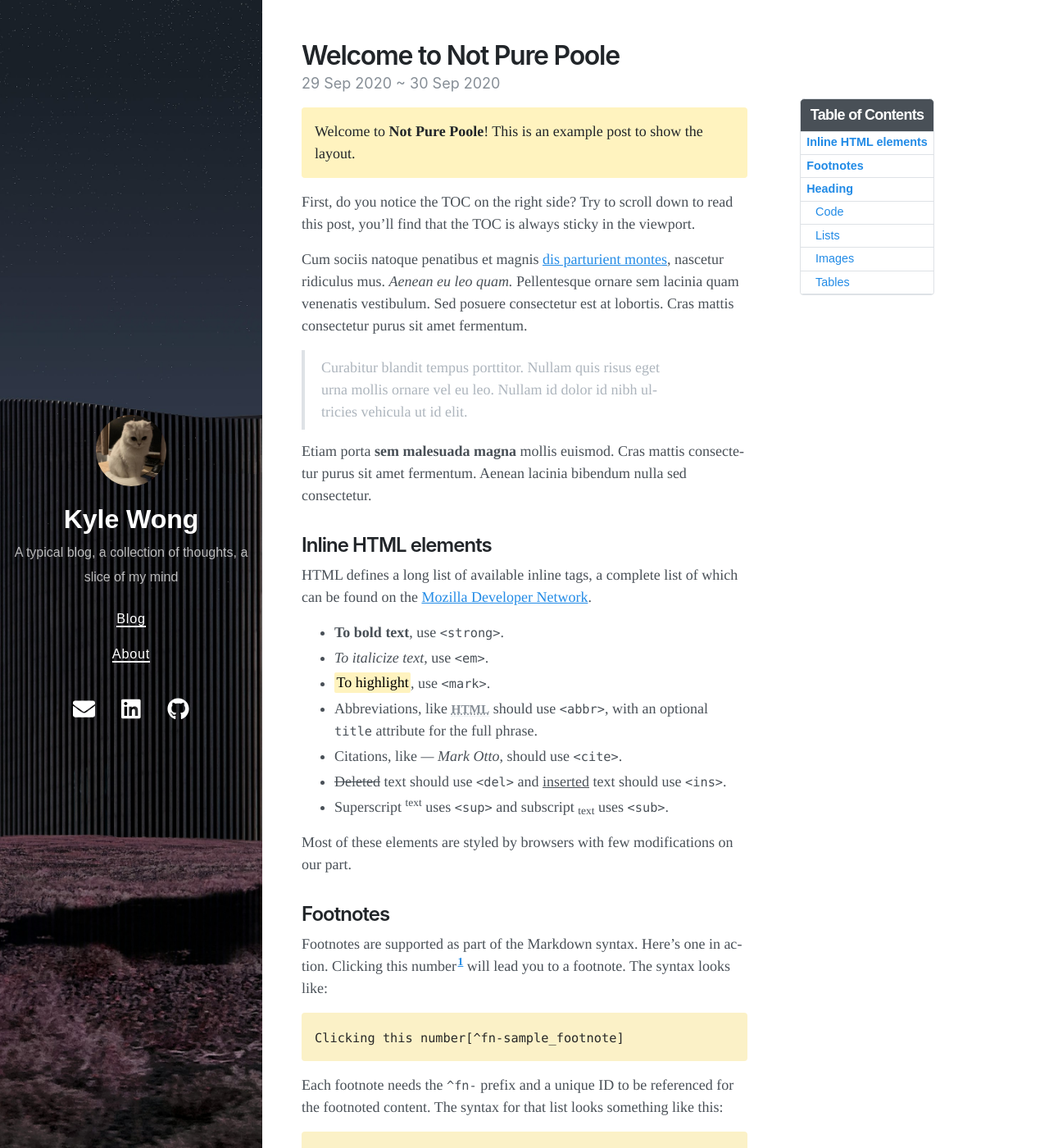
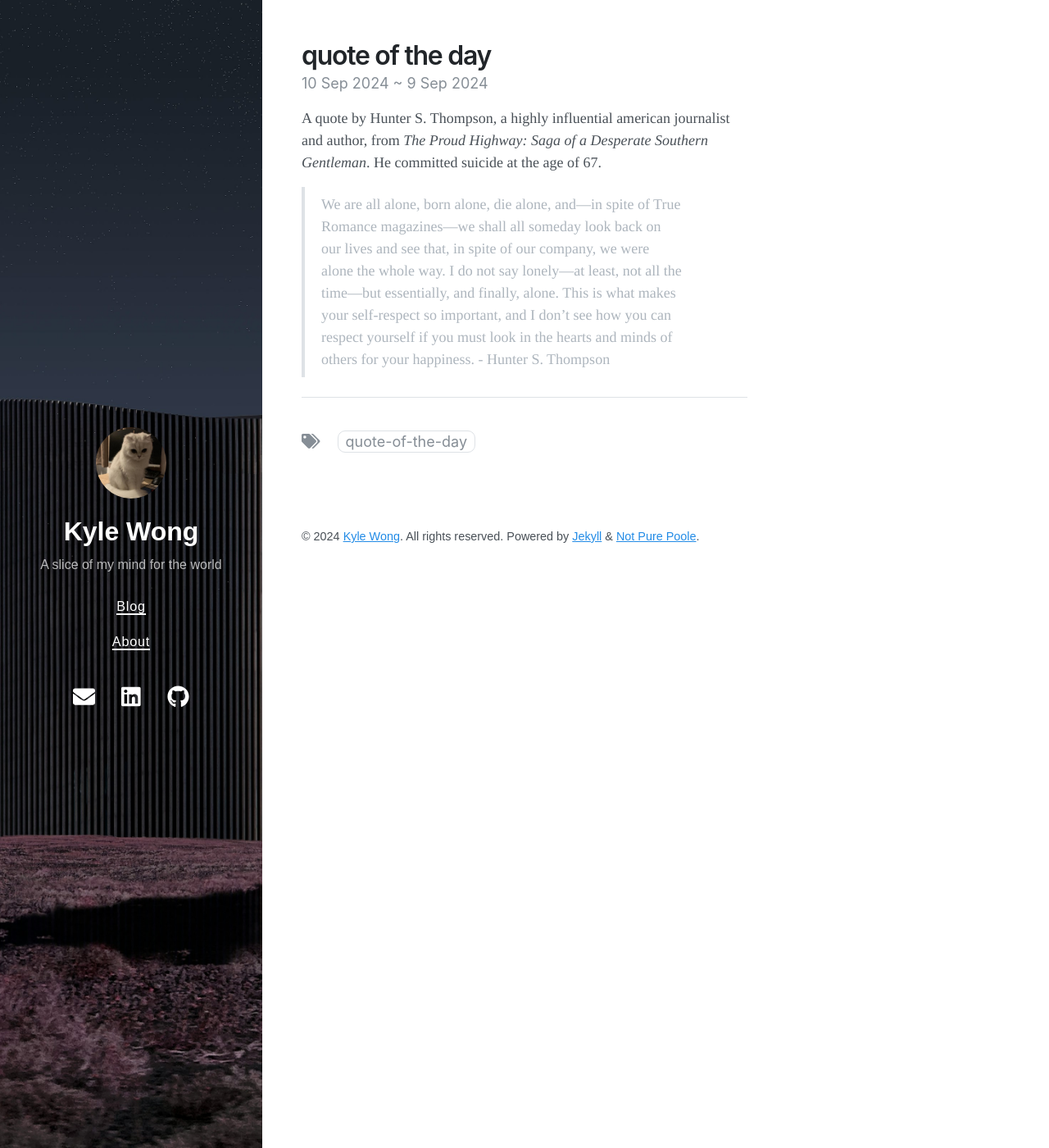
Before and after one commit to wongywrongy/misogyu.github.io, a Jekyll site: the page built from _posts/2020-09-29-welcome-to-not-pure-poole.md, in a window 1280 px wide and 1400 px high. Shown: the whole window at 82% size. Built offline with Jekyll 4.4.1, drawn with Linux system fonts in a browser that asks for light colours; nearby versions of some CDN libraries; some of the changed text lies outside the part shown.

Commit message:
update posts

```diff
--- a/_config.yml
+++ b/_config.yml
@@ -1,6 +1,6 @@
 # Setup
 title: Kyle Wong
-description: A typical blog, a collection of thoughts, a slice of my mind
+description:  A slice of my mind for the world
 url: https://wongywrongy.github.io
 avatar: /avatar.jpeg
 paginate: 5
--- a/_posts/2020-09-29-welcome-to-not-pure-poole.md
+++ b/_posts/2020-09-29-welcome-to-not-pure-poole.md
@@ -1,169 +1,16 @@
 ---
 layout: post
-title: Welcome to Not Pure Poole
-date: 2020-09-29 23:18 +0800
-last_modified_at: 2020-10-01 01:08:25 +0800
-tags: [jekyll theme, jekyll, tutorial]
-toc:  true
+title: quote of the day
+date: 2024-09-10 23:18 +0800
+last_modified_at: 2024-09-10 01:08:25 +0800
+tags: [quote of the day]
+toc:  false
 ---
-Welcome to **Not Pure Poole**! This is an example post to show the layout.
-{: .message }
 
-First, do you notice the TOC on the right side? Try to scroll down to read this post, you'll find that the TOC is always sticky in the viewport.
+A quote by Hunter S. Thompson, a highly influential american journalist and author, from <cite>The Proud Highway: Saga of a Desperate Southern Gentleman</cite>. He committed suicide at the age of 67.
 
-Cum sociis natoque penatibus et magnis <a href="#">dis parturient montes</a>, nascetur ridiculus mus. *Aenean eu leo quam.* Pellentesque ornare sem lacinia quam venenatis vestibulum. Sed posuere consectetur est at lobortis. Cras mattis consectetur purus sit amet fermentum.
-
-> Curabitur blandit tempus porttitor. Nullam quis risus eget urna mollis ornare vel eu leo. Nullam id dolor id nibh ultricies vehicula ut id elit.
-
-Etiam porta **sem malesuada magna** mollis euismod. Cras mattis consectetur purus sit amet fermentum. Aenean lacinia bibendum nulla sed consectetur.
-
-## Inline HTML elements
-
-HTML defines a long list of available inline tags, a complete list of which can be found on the [Mozilla Developer Network](https://developer.mozilla.org/en-US/docs/Web/HTML/Element).
-
-- **To bold text**, use `<strong>`.
-- *To italicize text*, use `<em>`.
-- <mark>To highlight</mark>, use `<mark>`.
-- Abbreviations, like <abbr title="HyperText Markup Langage">HTML</abbr> should use `<abbr>`, with an optional `title` attribute for the full phrase.
-- Citations, like <cite>&mdash; Mark Otto</cite>, should use `<cite>`.
-- <del>Deleted</del> text should use `<del>` and <ins>inserted</ins> text should use `<ins>`.
-- Superscript <sup>text</sup> uses `<sup>` and subscript <sub>text</sub> uses `<sub>`.
-
-Most of these elements are styled by browsers with few modifications on our part.
-
-## Footnotes
-
-Footnotes are supported as part of the Markdown syntax. Here's one in action. Clicking this number[^fn-sample_footnote] will lead you to a footnote. The syntax looks like:
-
-{% highlight text %}
-Clicking this number[^fn-sample_footnote]
-{% endhighlight %}
-
-Each footnote needs the `^fn-` prefix and a unique ID to be referenced for the footnoted content. The syntax for that list looks something like this:
-
-{% highlight text %}
-[^fn-sample_footnote]: Handy! Now click the return link to go back.
-{% endhighlight %}
-
-You can place the footnoted content wherever you like. Markdown parsers should properly place it at the bottom of the post.
-
-## Heading
-
-Vivamus sagittis lacus vel augue rutrum faucibus dolor auctor. Duis mollis, est non commodo luctus, nisi erat porttitor ligula, eget lacinia odio sem nec elit. Morbi leo risus, porta ac consectetur ac, vestibulum at eros.
-
-### Code
-
-Inline code is available with the `<code>` element. Snippets of multiple lines of code are supported through Rouge. Longer lines will automatically scroll horizontally when needed. You may also use code fencing (triple backticks) for rendering code.
-
-{% highlight js %}
-// Example can be run directly in your JavaScript console
-
-// Create a function that takes two arguments and returns the sum of those arguments
-var adder = new Function("a", "b", "return a + b");
-
-// Call the function
-adder(2, 6);
-// > 8
-{% endhighlight %}
-
-You may also optionally show code snippets with line numbers. Add `linenos` to the Rouge tags.
-
-{% highlight js linenos %}
-// Example can be run directly in your JavaScript console
-
-// Create a function that takes two arguments and returns the sum of those arguments
-var adder = new Function("a", "b", "return a + b");
-
-// Call the function
-adder(2, 6);
-// > 8
-{% endhighlight %}
-
-Aenean lacinia bibendum nulla sed consectetur. Etiam porta sem malesuada magna mollis euismod. Fusce dapibus, tellus ac cursus commodo, tortor mauris condimentum nibh, ut fermentum massa.
-
-### Lists
-
-Cum sociis natoque penatibus et magnis dis parturient montes, nascetur ridiculus mus. Aenean lacinia bibendum nulla sed consectetur. Etiam porta sem malesuada magna mollis euismod. Fusce dapibus, tellus ac cursus commodo, tortor mauris condimentum nibh, ut fermentum massa justo sit amet risus.
-
-- Praesent commodo cursus magna, vel scelerisque nisl consectetur et.
-- Donec id elit non mi porta gravida at eget metus.
-- Nulla vitae elit libero, a pharetra augue.
-
-Donec ullamcorper nulla non metus auctor fringilla. Nulla vitae elit libero, a pharetra augue.
-
-1. Vestibulum id ligula porta felis euismod semper.
-2. Cum sociis natoque penatibus et magnis dis parturient montes, nascetur ridiculus mus.
-3. Maecenas sed diam eget risus varius blandit sit amet non magna.
-
-Cras mattis consectetur purus sit amet fermentum. Sed posuere consectetur est at lobortis.
-
-<dl>
-  <dt>HyperText Markup Language (HTML)</dt>
-  <dd>The language used to describe and define the content of a Web page</dd>
-
-  <dt>Cascading Style Sheets (CSS)</dt>
-  <dd>Used to describe the appearance of Web content</dd>
-
-  <dt>JavaScript (JS)</dt>
-  <dd>The programming language used to build advanced Web sites and applications</dd>
-</dl>
-
-Integer posuere erat a ante venenatis dapibus posuere velit aliquet. Morbi leo risus, porta ac consectetur ac, vestibulum at eros. Nullam quis risus eget urna mollis ornare vel eu leo.
-
-### Images
-
-Quisque consequat sapien eget quam rhoncus, sit amet laoreet diam tempus. Aliquam aliquam metus erat, a pulvinar turpis suscipit at.
-
-![placeholder](http://placehold.it/800x400 "Large example image")
-![placeholder](http://placehold.it/400x200 "Medium example image")
-![placeholder](http://placehold.it/200x200 "Small example image")
-
-Align to the center by adding `class="align-center"`:
-
-![placeholder](http://placehold.it/400x200 "Medium example image"){: .align-center}
-
-### Tables
-
-Aenean lacinia bibendum nulla sed consectetur. Lorem ipsum dolor sit amet, consectetur adipiscing elit.
-
-<table>
-  <thead>
-    <tr>
-      <th>Name</th>
-      <th>Upvotes</th>
-      <th>Downvotes</th>
-    </tr>
-  </thead>
-  <tfoot>
-    <tr>
-      <td>Totals</td>
-      <td>21</td>
-      <td>23</td>
-    </tr>
-  </tfoot>
-  <tbody>
-    <tr>
-      <td>Alice</td>
-      <td>10</td>
-      <td>11</td>
-    </tr>
-    <tr>
-      <td>Bob</td>
-      <td>4</td>
-      <td>3</td>
-    </tr>
-    <tr>
-      <td>Charlie</td>
-      <td>7</td>
-      <td>9</td>
-    </tr>
-  </tbody>
-</table>
-
-Nullam id dolor id nibh ultricies vehicula ut id elit. Sed posuere consectetur est at lobortis. Nullam quis risus eget urna mollis ornare vel eu leo.
+> We are all alone, born alone, die alone, and—in spite of True Romance magazines—we shall all someday look back on our lives and see that, in spite of our company, we were alone the whole way. I do not say lonely—at least, not all the time—but essentially, and finally, alone. This is what makes your self-respect so important, and I don't see how you can respect yourself if you must look in the hearts and minds of others for your happiness. - Hunter S. Thompson
 
 -----
 
-Want to see something else added? <a href="https://github.com/vszhub/not-pure-poole/issues/new">Open an issue.</a>
-
-[^fn-sample_footnote]: Handy! Now click the return link to go back.
+[^fn-sample_footnote]: Return to top.
```
Also changed, not shown: _posts/2020-10-01-releasing-not-pure-poole-v0-1-0.md (deleted, +0 -14 lines), _posts/2020-10-02-testing-mathjax.md (deleted, +0 -17 lines), about.md (+1 -1 lines).
